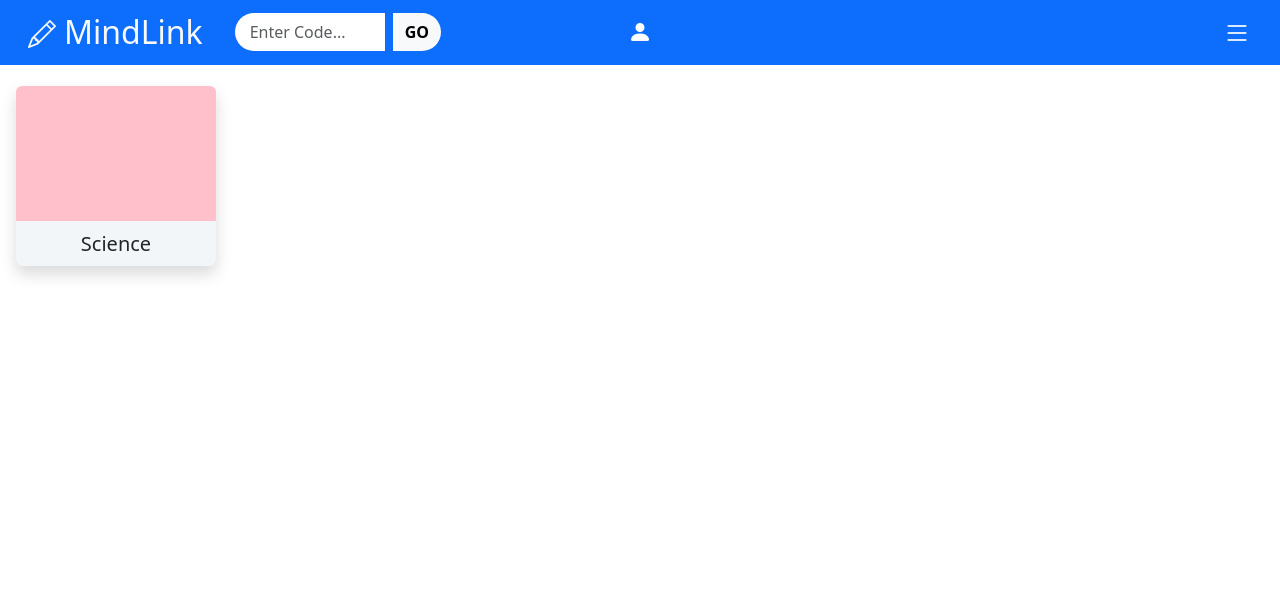
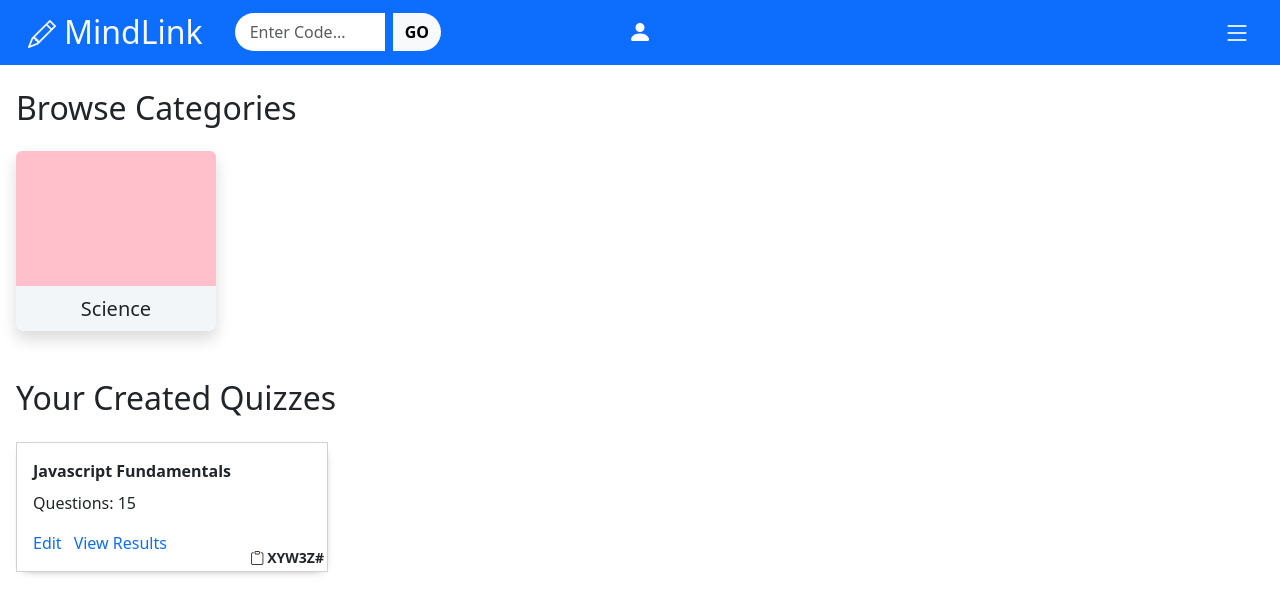
Before and after one commit to Adam556678/MindLink, a React (Create React App) app in the folder mindlink-client/: page /home in a window 1280 px wide. Shown: the top 614 px of the page. Built offline with nearby package versions, Linux system fonts and the light colour scheme; no server answers.

Commit message:
Your quizzes home page section

```diff
--- /dev/null
+++ b/mindlink-client/src/pages/Home.css
@@ -0,0 +1,29 @@
+.yourQuizzes{
+    box-shadow: 1px 3px 10px -8px;
+
+}
+
+.quizCode{
+    font-size: 14px;
+    bottom:0;
+    right:0;
+    position:absolute;
+    margin-bottom:3px;
+    margin-right:3px;
+    display: flex;
+    gap:3px;
+}
+
+.myQuizzesLst{
+    display: flex;
+    list-style-type: none;
+    gap: 12px;
+    margin: 0;
+    padding: 0;
+}
+
+.myQuizzesLst li a{
+    text-decoration: none;
+    color: #0C6EFC;
+
+}
--- a/mindlink-client/src/pages/Home.js
+++ b/mindlink-client/src/pages/Home.js
@@ -1,9 +1,11 @@
 import React from 'react'
 import { Card } from 'react-bootstrap'
+import './Home.css';
 
 export default function Home() {
   return (
-    <div className='px-3 py-4'>
+    <div style={{marginTop:65}} className='px-3 py-4'>
+        <div className='mb-5'>
             <h2 className='mb-4'>
             Browse Categories
             </h2>
@@ -40,6 +42,32 @@ export default function Home() {
                     Science
                 </div>
             </Card>
+        </div>
+
+        <div>
+            <h2 className='mb-4'>
+                Your Created Quizzes
+            </h2>
+
+            <div className='col-sm-6 col-lg-3'>
+                <Card className='yourQuizzes rounded-0'>
+                    <Card.Body style={{position:'relative'}}>
+                        <div className='fw-semibold mb-2'>Javascript Fundamentals</div>
+                        <div className='mb-3'>Questions: 15</div>
+                        <div  className='quizCode'>
+                            <i class="bi bi-clipboard"></i>
+                            <span className='fw-semibold'>XYW3Z#</span>
+                        </div>
+                        <ul className='myQuizzesLst'>
+                            <li><a href='#'>Edit</a></li>
+                            <li><a href='#'>View Results</a></li>
+                        </ul>
+                    </Card.Body>
+                </Card>
+            </div>
+
+
+        </div>
 
     </div>
   )
```
Also changed, not shown: 13 other files (tests, documents, lock files or other folders). Lines whose indentation alone changed are shown as unchanged.
